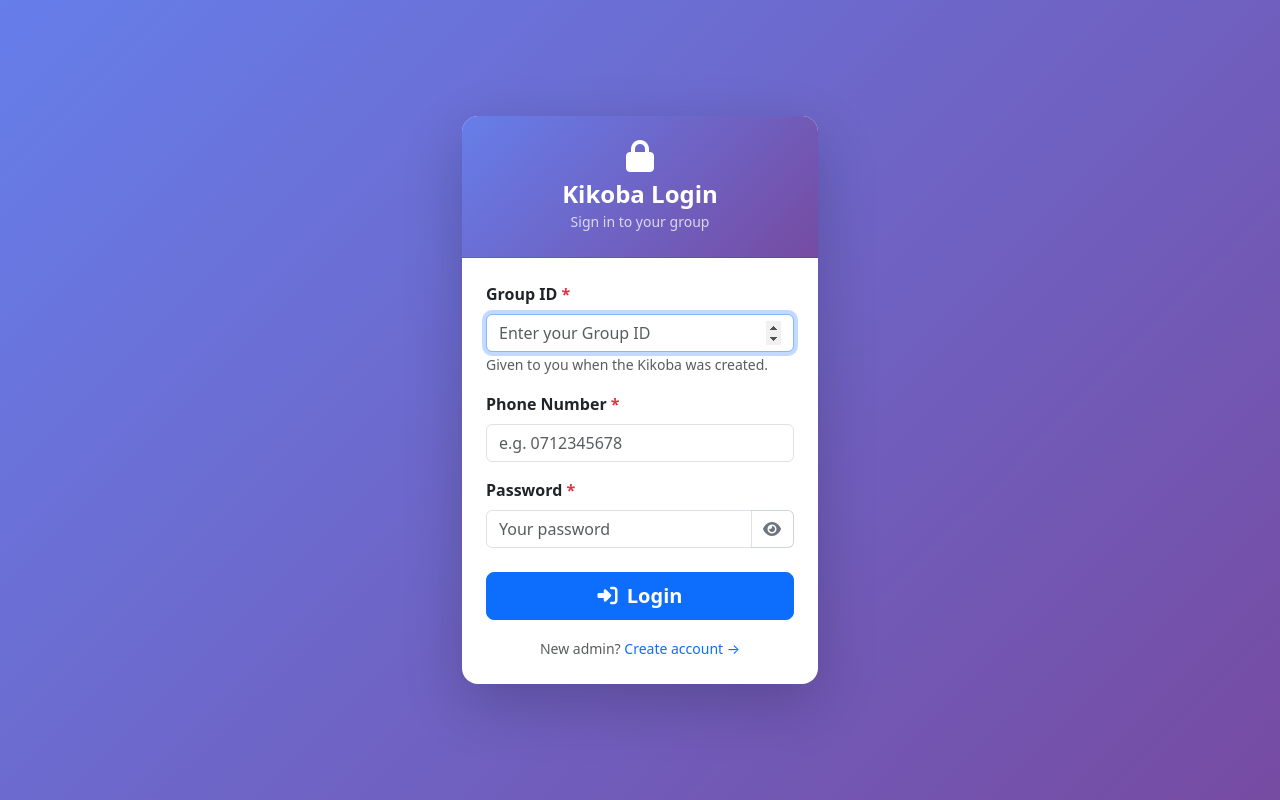
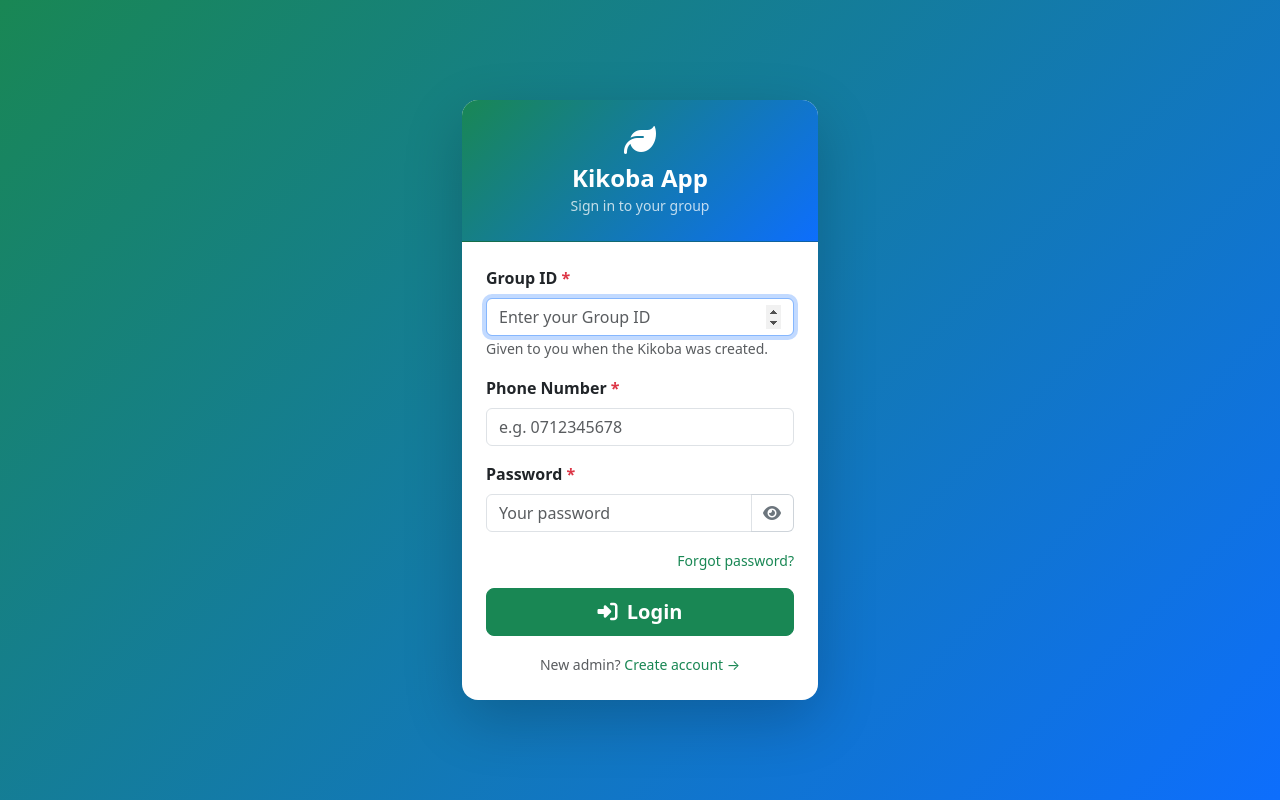
Before and after one commit to Tamari2306/kikoba-app, a Flask app: page /login in a window 1280 px wide. Run offline with Flask 3, Linux system fonts and the light colour scheme; parts of the project's set-up code (start-up, migrations or seed data) failed here and were passed over; some libraries are stand-ins or nearby versions.

Commit message:
forgot and reset password

```diff
--- a/backend/app.py
+++ b/backend/app.py
@@ -33,6 +33,16 @@ env = os.environ.get('FLASK_ENV', 'development')
 
 # Initialize CORS
 CORS(app, origins=app.config['CORS_ORIGINS'])
+
+# ── Email / Password Reset ────────────────────────────────────────────
+app.config["MAIL_SERVER"]         = os.environ.get("MAIL_SERVER",   "smtp.gmail.com")
+app.config["MAIL_PORT"]           = int(os.environ.get("MAIL_PORT", 587))
+app.config["MAIL_USE_TLS"]        = True
+app.config["MAIL_USERNAME"]       = os.environ.get("MAIL_USERNAME", "")
+app.config["MAIL_PASSWORD"]       = os.environ.get("MAIL_PASSWORD", "")
+app.config["MAIL_DEFAULT_SENDER"] = os.environ.get("MAIL_USERNAME", "noreply@kikoba.app")
+mail = Mail(app)
+ts   = URLSafeTimedSerializer(app.config["SECRET_KEY"])
 
 # Initialize database teardown
 init_db_app(app)
@@ -1034,14 +1044,17 @@ def dashboard():
     group = cursor.fetchone()
     cursor.close()
 
+    show_group_id_banner = session.pop("show_group_id_banner", False)
     return render_template(
         "dashboard.html",
         admin=admin,
-        group=group
+        group=group,
+        show_group_id_banner=show_group_id_banner
     )
 
 
 @app.route('/api/dashboard', methods=['GET'])
+@require_any_member
 def get_dashboard_data():
     db = get_db()
     group_id = get_current_group_id()
@@ -1120,6 +1133,7 @@ def get_dashboard_data():
 # ==================== CONFIGURATION ROUTES ====================
 
 @app.route('/api/loan_rules', methods=['GET'])
+@require_treasurer_or_above
 def get_loan_rules_api():
     db = get_db()
     group_id = get_current_group_id()
@@ -1139,6 +1153,7 @@ def get_loan_rules_api():
 
 
 @app.route('/api/loan_rules', methods=['POST'])
+@require_admin
 def save_loan_rules_api():
     db = get_db()
     group_id = get_current_group_id()
@@ -1176,9 +1191,14 @@ def save_loan_rules_api():
 
 
 @app.route('/api/settings', methods=['GET', 'POST'])
+@require_treasurer_or_above
 def handle_settings():
     db = get_db()
     group_id = get_current_group_id()
+
+    # Only admins can write settings
+    if request.method == 'POST' and session.get('role') != 'admin':
+        return jsonify({"error": "Admin access required to change settings"}), 403
 
     if not group_id:
         return jsonify({"error": "No group selected"}), 400
@@ -1235,6 +1255,7 @@ def handle_settings():
 
 
 @app.route('/api/constitution/upload', methods=['POST'])
+@require_admin
 def upload_constitution():
     db = get_db()
     group_id = get_current_group_id()
@@ -1272,6 +1293,7 @@ def upload_constitution():
 
 
 @app.route("/constitution/view")
+@require_treasurer_or_above
 def view_constitution():
     db = get_db()
     group_id = get_current_group_id()
@@ -1298,6 +1320,7 @@ def view_constitution():
 
 
 @app.route("/constitution/download")
+@require_treasurer_or_above
 def download_constitution():
     db = get_db()
     group_id = get_current_group_id()
@@ -1324,6 +1347,7 @@ def download_constitution():
 
 
 @app.route('/api/constitution/status', methods=['GET'])
+@require_treasurer_or_above
 def constitution_status():
     db = get_db()
     group_id = get_current_group_id()
@@ -1355,6 +1379,7 @@ def constitution_status():
 
 
 @app.route('/api/jamii_deduction', methods=['POST'])
+@require_admin
 def record_jamii_deduction():
     db = get_db()
     group_id = get_current_group_id()
@@ -1609,6 +1634,103 @@ def toggle_member_active():
         return jsonify({"error": str(e)}), 500
 
 
+
+# ==================== PASSWORD RESET ====================
+
+@app.route('/forgot-password', methods=['GET', 'POST'])
+def forgot_password():
+    """Step 1: Member enters their email to request a reset link."""
+    if request.method == 'GET':
+        return render_template('forgot_password.html')
+
+    email = (request.form.get('email') or '').strip()
+    if not email:
+        return render_template('forgot_password.html', error="Email is required.")
+
+    db = get_db()
+    cursor = get_cursor(db)
+    cursor.execute("SELECT id, name, email FROM members WHERE email = %s LIMIT 1", (email,))
+    member = cursor.fetchone()
+    cursor.close()
+
+    # Always show success to prevent email enumeration
+    if member:
+        try:
+            token = ts.dumps(email, salt='password-reset-salt')
+            reset_url = f"{request.host_url.rstrip('/')}reset-password/{token}"
+
+            msg = Message(
+                subject="Kikoba App — Password Reset",
+                recipients=[email]
+            )
+            msg.html = f"""
+            <div style="font-family:Arial,sans-serif;max-width:480px;margin:auto;padding:24px;border:1px solid #e9ecef;border-radius:12px;">
+                <div style="text-align:center;margin-bottom:20px;">
+                    <h2 style="color:#198754;">Kikoba App</h2>
+                </div>
+                <p>Hello <strong>{member['name']}</strong>,</p>
+                <p>You requested a password reset. Click the button below to set a new password.
+                   This link expires in <strong>1 hour</strong>.</p>
+                <div style="text-align:center;margin:28px 0;">
+                    <a href="{reset_url}"
+                       style="background:#198754;color:white;padding:12px 28px;border-radius:8px;
+                              text-decoration:none;font-weight:bold;font-size:15px;">
+                        Reset My Password
+                    </a>
+                </div>
+                <p style="color:#6c757d;font-size:13px;">
+                    If you didn't request this, ignore this email — your password won't change.
+                </p>
+            </div>
+            """
+            mail.send(msg)
+        except Exception as e:
+            print("Mail error:", e)
+            # Fail silently — don't reveal mail errors to user
+
+    return render_template('forgot_password.html',
+                           success="If that email is registered, a reset link has been sent.")
+
+
+@app.route('/reset-password/<token>', methods=['GET', 'POST'])
+def reset_password(token):
+    """Step 2: Member clicks link, sets new password."""
+    try:
+        email = ts.loads(token, salt='password-reset-salt', max_age=3600)
+    except SignatureExpired:
+        return render_template('reset_password.html',
+                               error="This reset link has expired. Please request a new one.",
+                               token=None)
+    except BadSignature:
+        return render_template('reset_password.html',
+                               error="Invalid reset link.",
+                               token=None)
+
+    if request.method == 'GET':
+        return render_template('reset_password.html', token=token, error=None)
+
+    password  = (request.form.get('password')  or '').strip()
+    confirm   = (request.form.get('confirm')   or '').strip()
+
+    if not password or len(password) < 6:
+        return render_template('reset_password.html', token=token,
+                               error="Password must be at least 6 characters.")
+    if password != confirm:
+        return render_template('reset_password.html', token=token,
+                               error="Passwords do not match.")
+
+    db = get_db()
+    cursor = get_cursor(db)
+    cursor.execute(
+        "UPDATE members SET password = %s WHERE email = %s",
+        (generate_password_hash(password), email)
+    )
+    db.commit()
+    cursor.close()
+
+    return render_template('reset_password.html', token=None,
+                           success="Password updated! You can now log in.")
+
 @app.route('/logout', methods=['GET', 'POST'])
 def logout():
     """Logs out any session type."""
@@ -1618,22 +1740,19 @@ def logout():
 
 # ==================== MEMBERS ====================
 @app.route('/members-page')
+@require_treasurer_or_above
 def members_page():
-    if not session.get("user_id") or session.get("role") not in ("admin", "treasurer"):
-        return redirect("/login")
     return render_template('members.html')
 
 @app.route('/member-details/<int:member_id>')
+@require_treasurer_or_above
 def member_details_page(member_id):
-    if not session.get("user_id") or not session.get("group_id"):
-        return redirect("/login")
-    if session.get("role") not in ("admin", "treasurer"):
-        return redirect("/member-portal")
 
     return render_template('member_details.html', member_id=member_id)
 
 
 @app.route('/api/members/<int:member_id>/details', methods=['GET'])
+@require_any_member
 def get_member_details(member_id):
     db = get_db()
     group_id = get_current_group_id()
@@ -1802,6 +1921,7 @@ def get_member_details(member_id):
     })
 
 @app.route('/api/members', methods=['GET'])
+@require_treasurer_or_above
 def get_members():
     db = get_db()
     group_id = get_current_group_id()
@@ -1891,6 +2011,7 @@ def get_members():
 
 
 @app.route('/api/members', methods=['POST'])
+@require_admin
 def add_member():
     db = get_db()
     group_id = get_current_group_id()
@@ -1917,6 +2038,7 @@ def add_member():
 
 
 @app.route('/api/members/<int:member_id>', methods=['PUT', 'DELETE'])
+@require_admin
 def edit_member(member_id):
     db = get_db()
     group_id = get_current_group_id()
@@ -1991,11 +2113,13 @@ def edit_member(member_id):
 # ==================== CONTRIBUTIONS ====================
 
 @app.route('/contributions-page')
+@require_treasurer_or_above
 def contributions_page():
     return render_template('contributions.html')
 
 
 @app.route('/api/contributions', methods=['GET'])
+@require_treasurer_or_above
 def get_contributions():
     db = get_db()
     group_id = get_current_group_id()
@@ -2019,6 +2143,7 @@ def get_contributions():
 
 
 @app.route('/api/contributions', methods=['POST'])
+@require_treasurer_or_above
 def add_contribution():
     db = get_db()
     group_id = get_current_group_id()
@@ -2075,6 +2200,7 @@ def add_contribution():
 
 
 @app.route('/api/contributions/<int:contribution_id>', methods=['PUT', 'DELETE'])
+@require_admin
 def edit_contribution(contribution_id):
     db = get_db()
     group_id = get_current_group_id()
@@ -2148,11 +2274,13 @@ def edit_contribution(contribution_id):
 # ==================== LOANS ====================
 
 @app.route('/loans-page')
+@require_treasurer_or_above
 def loans_page():
     return render_template('loans.html')
 
 
 @app.route('/api/loans', methods=['GET'])
+@require_treasurer_or_above
 def get_loans():
     db = get_db()
     group_id = get_current_group_id()
@@ -2220,6 +2348,7 @@ def get_loans():
 
 
 @app.route('/api/loans/preview', methods=['POST'])
+@require_treasurer_or_above
 def preview_loan():
     db = get_db()
     group_id = get_current_group_id()
@@ -2301,6 +2430,7 @@ def preview_loan():
     })
 
 @app.route('/api/loans', methods=['POST'])
+@require_treasurer_or_above
 def add_loan():
     db = get_db()
     group_id = get_current_group_id()
@@ -2445,6 +2575,7 @@ def add_loan():
 
 
 @app.route('/api/loans/<int:loan_id>', methods=['PUT', 'DELETE'])
+@require_admin
 def edit_loan(loan_id):
     db = get_db()
     group_id = get_current_group_id()
@@ -2521,6 +2652,7 @@ def edit_loan(loan_id):
 
 
 @app.route('/api/loans/<int:loan_id>/forgive', methods=['POST'])
+@require_admin
 def forgive_loan(loan_id):
     db = get_db()
     group_id = get_current_group_id()
@@ -2576,6 +2708,7 @@ def forgive_loan(loan_id):
 
 
 @app.route('/api/loans/<int:loan_id>/unforgive', methods=['POST'])
+@require_admin
 def unforgive_loan(loan_id):
     db = get_db()
     group_id = get_current_group_id()
@@ -2617,6 +2750,7 @@ def unforgive_loan(loan_id):
 
 
 @app.route('/loans-page/download', methods=['GET'])
+@require_treasurer_or_above
 def download_loans_pdf():
     db = get_db()
     group_id = get_current_group_id()
@@ -2761,12 +2895,14 @@ def download_loans_pdf():
 # ==================== REJESHO (REPAYMENTS) ====================
 
 @app.route('/repayments-page')
+@require_treasurer_or_above
 def repayments_page():
     loan_id = request.args.get('loan_id')
     return render_template('repayments.html', loan_id=loan_id)
 
 
 @app.route('/api/rejesho', methods=['POST'])
+@require_treasurer_or_above
 def add_rejesho():
     db = get_db()
     group_id = get_current_group_id()
@@ -2813,6 +2949,7 @@ def add_rejesho():
 
 
 @app.route('/api/rejesho/<int:loan_id>', methods=['GET'])
+@require_treasurer_or_above
 def get_rejesho_history(loan_id):
     db = get_db()
     group_id = get_current_group_id()
@@ -2865,6 +3002,7 @@ def get_rejesho_history(loan_id):
 
 
 @app.route('/api/rejesho/<int:rejesho_id>', methods=['DELETE'])
+@require_admin
 def delete_rejesho(rejesho_id):
     db = get_db()
     group_id = get_current_group_id()
@@ -2904,11 +3042,13 @@ def delete_rejesho(rejesho_id):
 
 
 @app.route('/penalties-page')
+@require_treasurer_or_above
 def penalties_page():
     return render_template('penalties.html')
 
 
 @app.route('/api/penalties', methods=['GET'])
+@require_treasurer_or_above
 def get_penalties():
     db = get_db()
     group_id = get_current_group_id()
@@ -2952,6 +3092,7 @@ def get_penalties():
 
 
 @app.route('/api/penalties', methods=['POST'])
+@require_treasurer_or_above
 def add_penalty():
     db = get_db()
     group_id = get_current_group_id()
@@ -2995,6 +3136,7 @@ def add_penalty():
 
 
 @app.route('/api/record_penalty_payment/<int:penalty_id>', methods=['POST'])
+@require_treasurer_or_above
 def record_penalty_payment(penalty_id):
     db = get_db()
     group_id = get_current_group_id()
@@ -3165,6 +3307,7 @@ def forgive_penalty_amount(penalty_id):
 
 
 @app.route('/api/penalties/<int:penalty_id>', methods=['PUT', 'DELETE'])
+@require_admin
 def edit_penalty(penalty_id):
     db = get_db()
     group_id = get_current_group_id()
@@ -3243,6 +3386,7 @@ def edit_penalty(penalty_id):
 
 
 @app.route('/penalties-page/download', methods=['GET'])
+@require_treasurer_or_above
 def download_penalties_pdf():
     db = get_db()
     group_id = get_current_group_id()
@@ -3318,10 +3462,12 @@ def download_penalties_pdf():
 # ==================== PROFITS ====================
 
 @app.route('/profits-page')
+@require_admin
 def profits_page():
     return render_template('profits.html')
 
 @app.route('/api/profits', methods=['POST'])
+@require_admin
 def calculate_profits():
     db = get_db()
     group_id = get_current_group_id()
@@ -3434,10 +3580,12 @@ def calculate_profits():
 # ==================== REPORTS ====================
 
 @app.route('/reports-page')
+@require_treasurer_or_above
 def reports_page():
     return render_template("reports.html")
 
 @app.route('/api/reports', methods=['GET'])
+@require_treasurer_or_above
 def get_report_data():
     db = get_db()
     group_id = get_current_group_id()
@@ -3518,6 +3666,7 @@ def get_report_data():
 
 
 @app.route('/reports-page/download', methods=['GET'])
+@require_treasurer_or_above
 def download_report_pdf():
     db = get_db()
     group_id = get_current_group_id()
@@ -3615,6 +3764,7 @@ def download_report_pdf():
 # ==================== BACKUP & EXPORT ====================
 
 @app.route('/api/backup/export', methods=['GET'])
+@require_admin
 def export_raw_backup():
     db = get_db()
     group_id = get_current_group_id()
--- a/backend/templates/login.html
+++ b/backend/templates/login.html
@@ -2,14 +2,16 @@
 <html lang="en">
 <head>
     <meta charset="UTF-8">
-    <title>Login - Kikoba Manager</title>
+    <title>Login - Kikoba App</title>
     <meta name="viewport" content="width=device-width, initial-scale=1">
     <link rel="stylesheet" href="https://cdn.jsdelivr.net/npm/bootstrap@5.3.0/dist/css/bootstrap.min.css">
     <link rel="stylesheet" href="https://cdnjs.cloudflare.com/ajax/libs/font-awesome/6.4.0/css/all.min.css">
     <style>
-        body { background: linear-gradient(135deg, #667eea 0%, #764ba2 100%); min-height: 100vh; display: flex; align-items: center; }
+        body { background: linear-gradient(135deg, #198754 0%, #0d6efd 100%); min-height: 100vh; display: flex; align-items: center; }
         .card { border: none; border-radius: 16px; box-shadow: 0 20px 60px rgba(0,0,0,0.2); }
-        .card-header { background: linear-gradient(135deg, #667eea, #764ba2); border-radius: 16px 16px 0 0 !important; }
+        .card-header { background: linear-gradient(135deg, #198754 0%, #0d6efd 100%); border-radius: 16px 16px 0 0 !important; }
+        .btn-primary { background: #198754; border-color: #198754; }
+        .btn-primary:hover { background: #157347; border-color: #157347; }
         .toggle-pw { cursor: pointer; background: none; border: 1px solid #ced4da; border-left: none; color: #6c757d; }
     </style>
 </head>
@@ -19,8 +21,8 @@
         <div class="col-md-5 col-lg-4">
             <div class="card">
                 <div class="card-header text-center py-4">
-                    <i class="fas fa-lock fa-2x text-white mb-2"></i>
-                    <h4 class="text-white fw-bold mb-0">Kikoba Login</h4>
+                    <i class="fas fa-leaf fa-2x text-white mb-2"></i>
+                    <h4 class="text-white fw-bold mb-0">Kikoba App</h4>
                     <small class="text-white opacity-75">Sign in to your group</small>
                 </div>
                 <div class="card-body p-4">
@@ -29,7 +31,6 @@
                         <i class="fas fa-exclamation-circle me-1"></i> {{ error }}
                     </div>
                     {% endif %}
-
                     <form method="POST" action="/login">
                         <div class="mb-3">
                             <label class="form-label fw-bold">Group ID <span class="text-danger">*</span></label>
@@ -39,25 +40,31 @@
                         </div>
                         <div class="mb-3">
                             <label class="form-label fw-bold">Phone Number <span class="text-danger">*</span></label>
-                            <input type="text" name="phone" class="form-control" placeholder="e.g. 0712345678" required>
+                            <input type="text" name="phone" class="form-control"
+                                   placeholder="e.g. 0712345678" required>
                         </div>
-                        <div class="mb-4">
+                        <div class="mb-3">
                             <label class="form-label fw-bold">Password <span class="text-danger">*</span></label>
                             <div class="input-group">
-                                <input type="password" name="password" id="pw" class="form-control" placeholder="Your password" required>
+                                <input type="password" name="password" id="pw" class="form-control"
+                                       placeholder="Your password" required>
                                 <button class="toggle-pw btn" type="button" onclick="togglePw('pw','eyePw')">
                                     <i class="fas fa-eye" id="eyePw"></i>
                                 </button>
                             </div>
                         </div>
+                        <div class="text-end mb-3">
+                            <a href="/forgot-password" class="text-decoration-none small" style="color:#198754">
+                                Forgot password?
+                            </a>
+                        </div>
                         <button type="submit" class="btn btn-primary w-100 fw-bold btn-lg">
                             <i class="fas fa-sign-in-alt me-1"></i> Login
                         </button>
                     </form>
-
                     <div class="text-center mt-3">
                         <small class="text-muted">New admin?
-                            <a href="/signup" class="text-decoration-none">Create account →</a>
+                            <a href="/signup" class="text-decoration-none" style="color:#198754">Create account →</a>
                         </small>
                     </div>
                 </div>
```
Also changed, not shown: backend/templates/dashboard.html (+11 -0 lines), backend/templates/forgot_password.html (added, +62 -0 lines), backend/templates/reset_password.html (added, +101 -0 lines).
